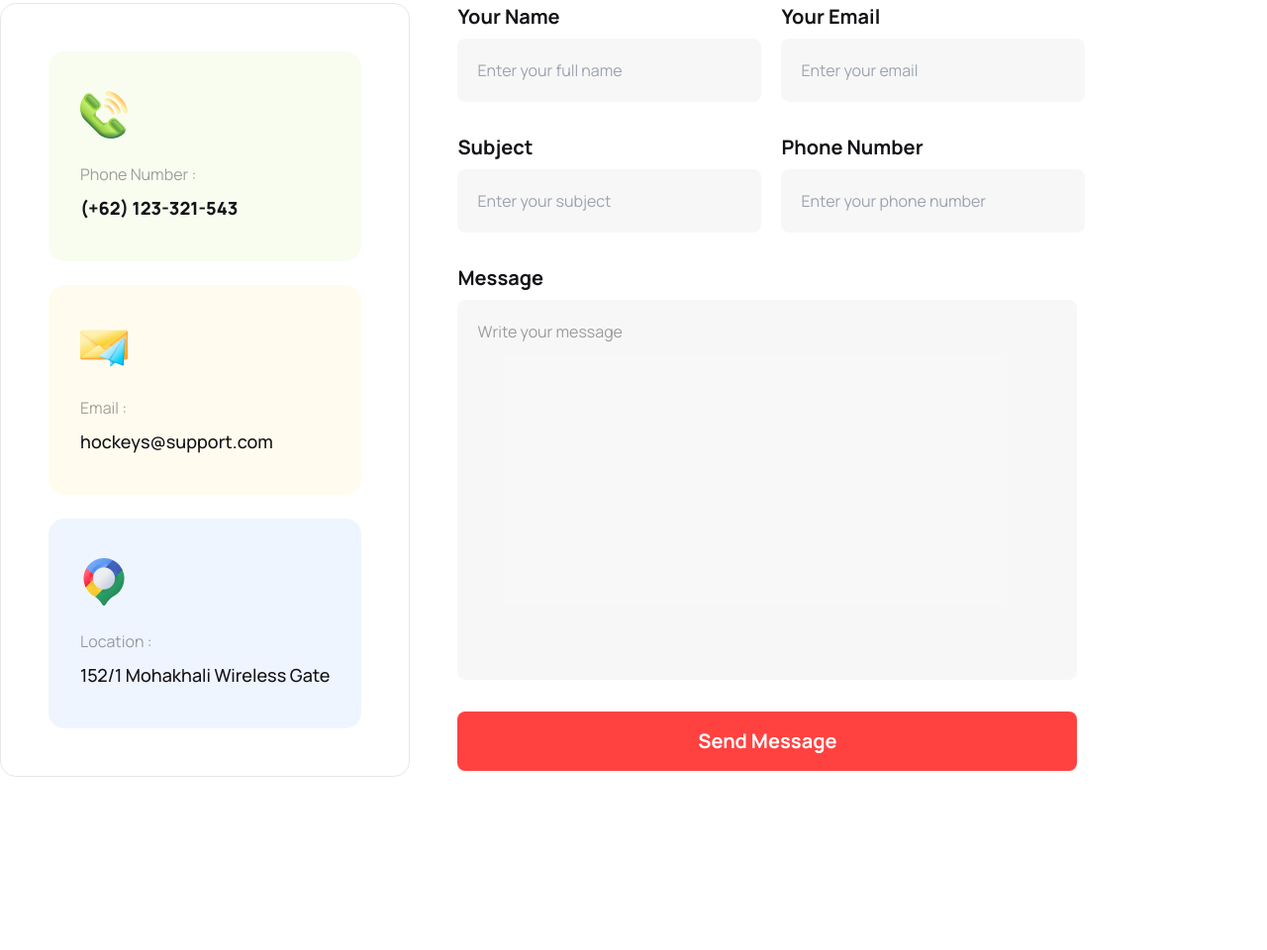
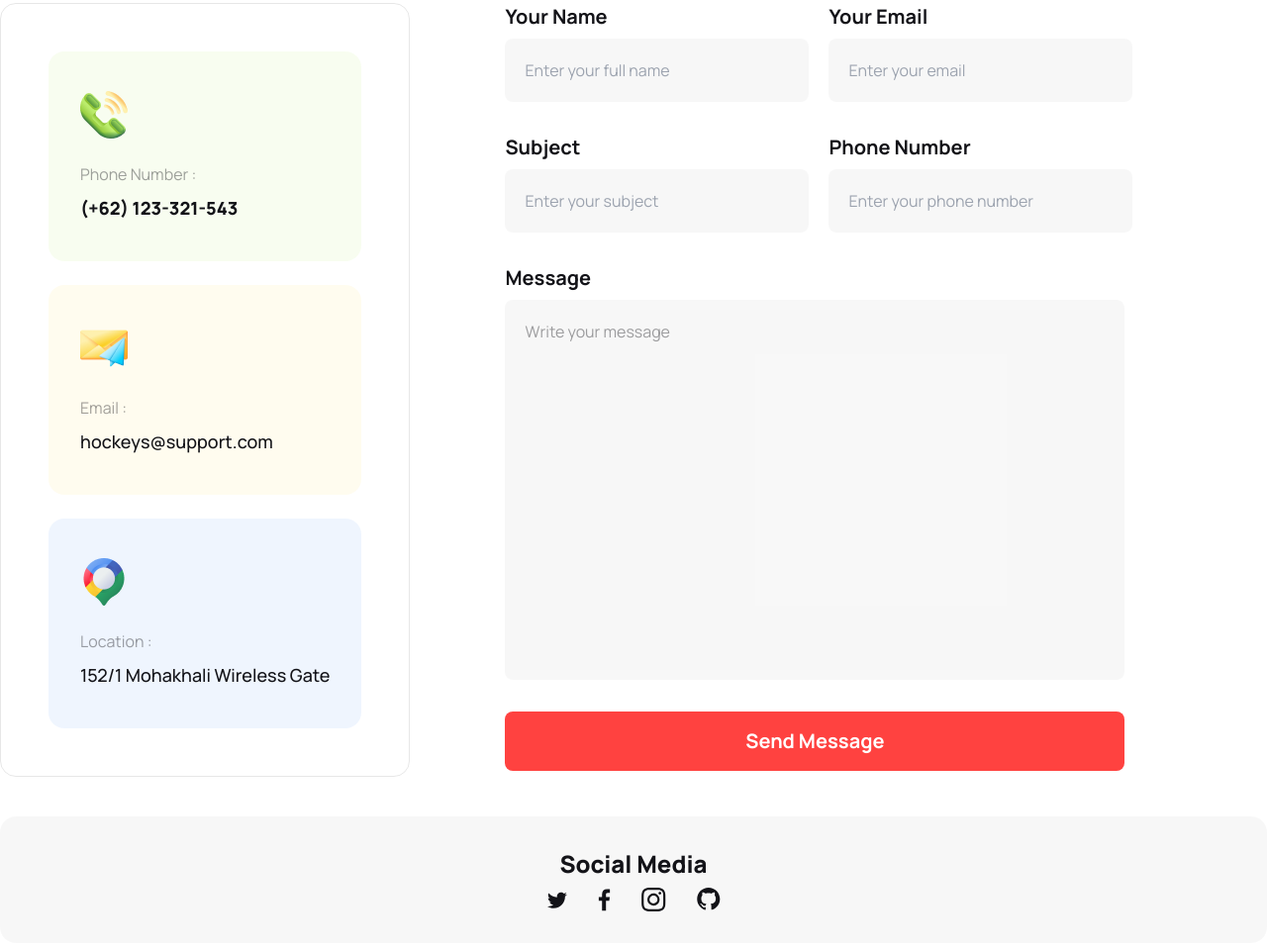
Before and after one commit to Oishee12/Hockey-s-Club-B9A3, a plain HTML site: page index.html in a window 1280 px wide. Shown: the part 4469-5429 px from the top of the page at 99% size. Before the commit the page ends 5350 px from the top, so only its background shows below. Drawn offline with nearby package versions, Linux system fonts and the light colour scheme.

Commit message:
added social media

```diff
--- a/index.html
+++ b/index.html
@@ -437,7 +437,7 @@
                     <!-- product 6 -->
                     <div class="flex flex-col lg:flex-row  gap-3">
                         <div>
-                            <img class="block mx-auto w-full" src="Images/5.png" alt="">
+                            <img class="block mx-auto w-full" src="Images/10.png" alt="">
                         </div>
                         <div class="space-y-3">
                             <div class="flex gap-3">
@@ -579,7 +579,7 @@
             <div class="border border-[#13131833] border-dashed w-full mb-10">
             </div>
             <!-- contact & input -->
-            <div class="flex flex-col lg:flex-row gap-12">
+            <div class="flex flex-col lg:flex-row lg:gap-24 mb-10">
                 <!-- contact -->
                 <div class="border border-[#1313181A] rounded-2xl px-12 py-12">
                     <!-- phone -->
@@ -658,6 +658,13 @@
                     </div>
                 </div>
             </div>
+            <!-- social media -->
+            <div class="bg-[#13131808] rounded-2xl">
+                <div class="py-8">
+                    <h3 class="text-common-color2 text-2xl font-extrabold text-center mb-2">Social Media</h3>
+                    <img class="block mx-auto" src="Images/Social (1).svg" alt="">
+                </div>
+            </div>
         </section>
     </main>
 
```
Also changed, not shown: Images/Social (1).svg (added).
